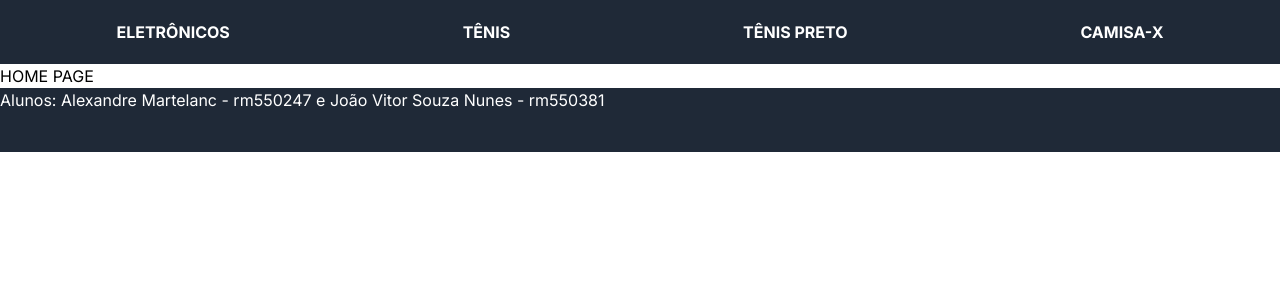
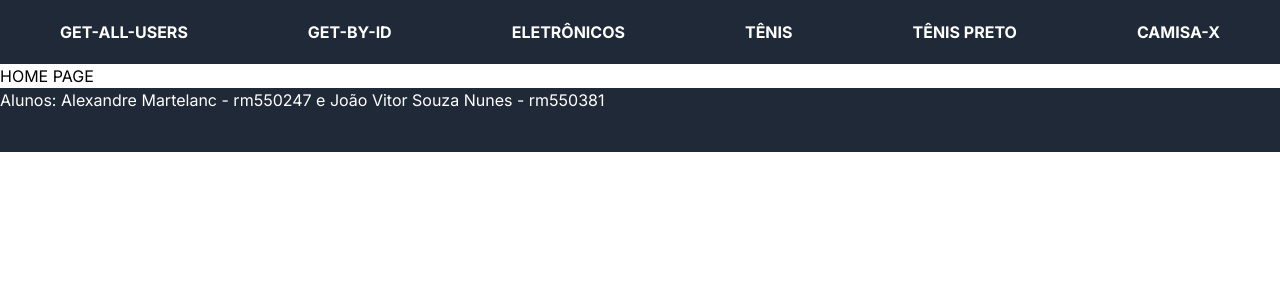
Before and after one commit to AMartelanc/cp6-tdspl, a Next.js app: page / in a window 1280 px wide. Shown: the top 300 px of the page. Built offline with nearby package versions, Linux system fonts and the light colour scheme.

Commit message:
Links para os views

```diff
--- a/src/components/Cabecalho/Cabecalho.jsx
+++ b/src/components/Cabecalho/Cabecalho.jsx
@@ -4,6 +4,8 @@ export default function Cabecalho() {
   return (
         <header className="bg-gray-800 text-white h-16">
           <nav className="flex flex-row justify-around">
+            <Link className="link-cabecalho" href="/api-usuarios/get-all-users-view">GET-ALL-USERS</Link>
+            <Link className="link-cabecalho" href="/api-usuarios/get-by-id/view">GET-BY-ID</Link>
             <Link className="link-cabecalho" href="/consumo/eletro-view">ELETRÔNICOS</Link>
             <Link className="link-cabecalho" href="/produtos/estaticas/tenis">TÊNIS</Link>
             <Link className="link-cabecalho" href="/produtos/dinamicas/estranho/tenis-preto">TÊNIS PRETO</Link>
```
